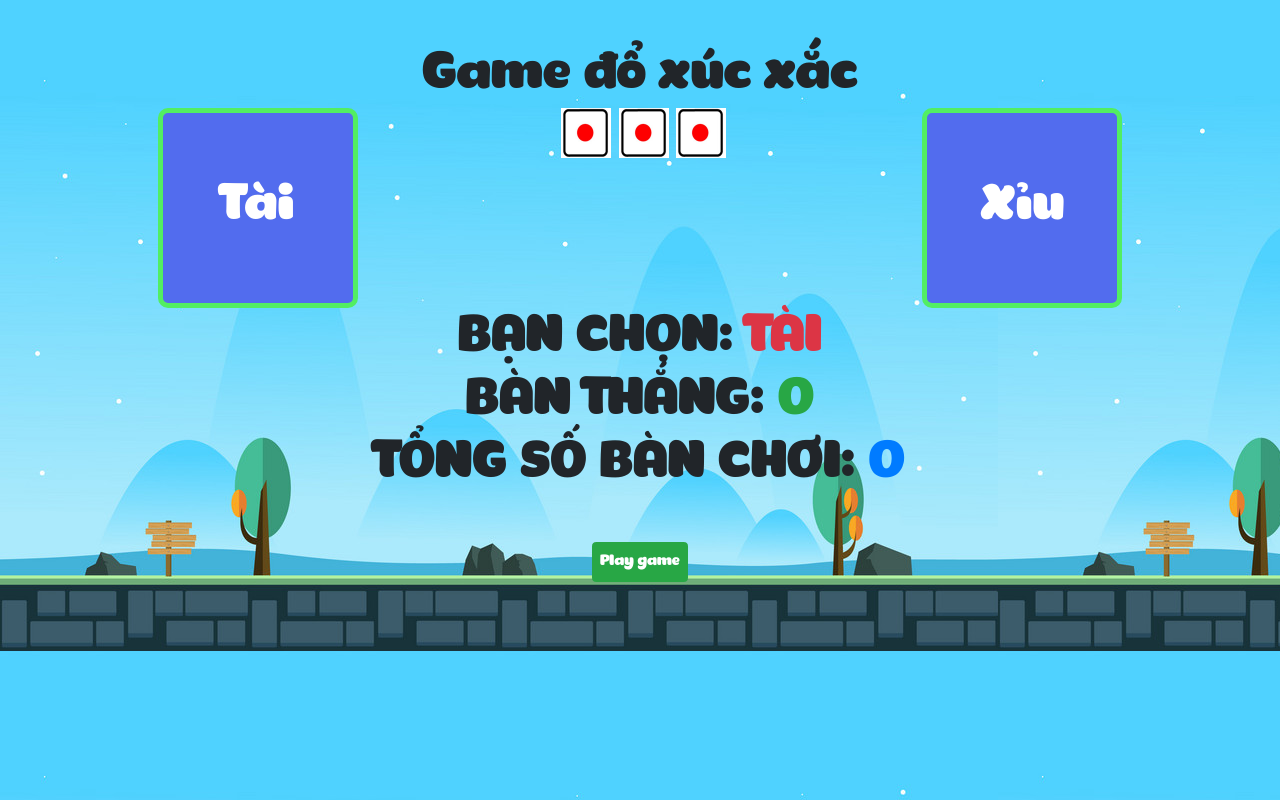
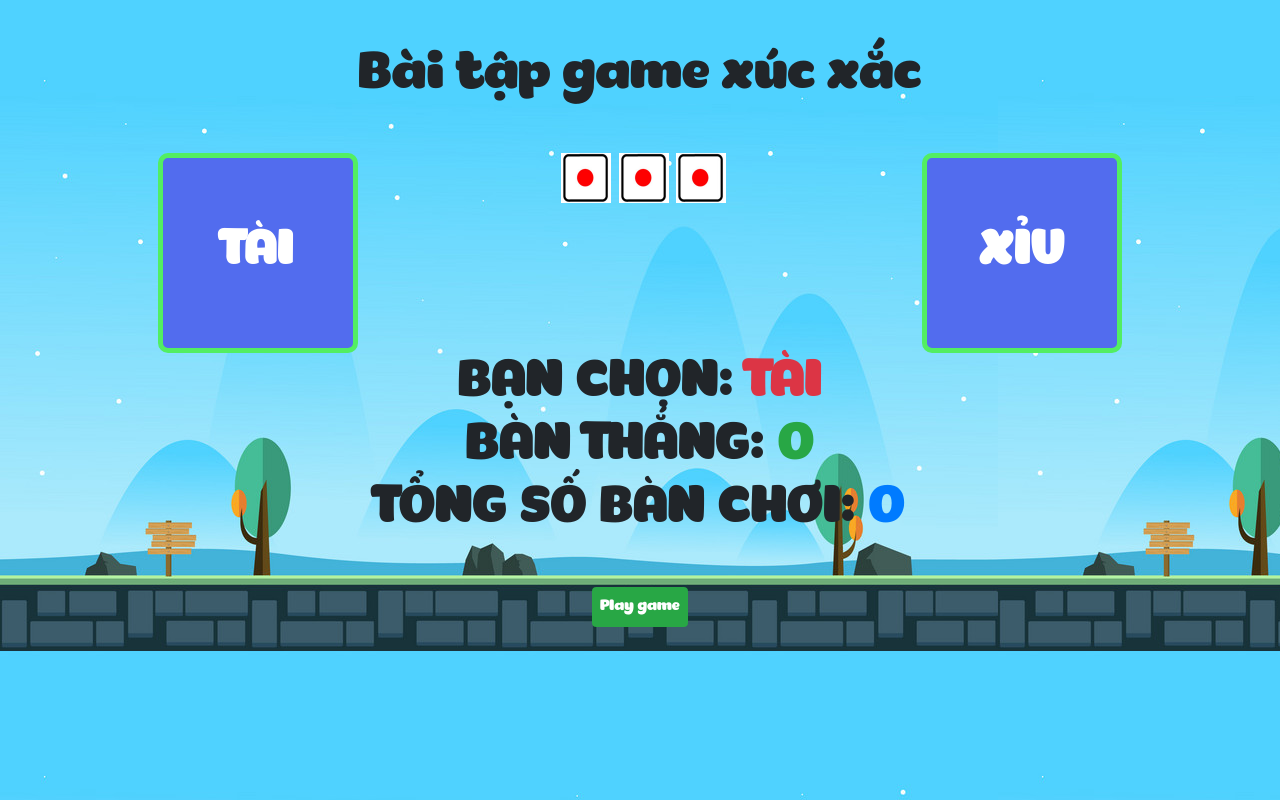
Before and after one commit to HiepHoang2190/Cyber-Reactjs-Componet-K2, a React (Create React App) app in the folder react-component-k2/: page / in a window 1280 px wide. Built offline with nearby package versions, Linux system fonts and the light colour scheme.

Commit message:
ReactJs-K2 Lesson 21: Redux bài tập game xúc xắc- xử lý đặt cược(phần 3 )

```diff
--- a/react-component-k2/src/BaiTapRedux/BaiTapGameXucXac.js
+++ b/react-component-k2/src/BaiTapRedux/BaiTapGameXucXac.js
@@ -1,40 +1,55 @@
 import React, { Component } from 'react';
-import { connect } from 'react-redux';
 import './BaiTapGameXucXac.css';
 import ThongTinTroChoi from './ThongTinTroChoi';
 import XucXac from './XucXac';
+import { connect } from 'react-redux'
 class BaiTapGameXucXac extends Component {
     render() {
         return (
             <div className="game">
                 <div className="title-game text-center mt-5 display-4">
-                    Game đổ xúc xắc
+                    Bài tập game xúc xắc
                 </div>
-                <div className="row text-center">
+
+                <div className="row text-center mt-5">
                     <div className="col-5">
-                        <button className="btnGame">Tài</button>
+                        <button onClick={() => {
+                            this.props.datCuoc(true);
+                        }} className="btnGame">TÀI</button>
                     </div>
                     <div className="col-2">
                         <XucXac />
                     </div>
                     <div className="col-5">
-                        <button className="btnGame">Xỉu</button>
+                        <button onClick={() => {
+                            this.props.datCuoc(false);
+                        }} className="btnGame">XỈU</button>
                     </div>
+
                 </div>
                 <div className="thongTinTroChoi text-center">
                     <ThongTinTroChoi />
                     <button className="btn btn-success p-2 display-4 mt-5">Play game</button>
                 </div>
             </div>
-        );
+        )
     }
 }
 
 
-const mapStateToProps = (state) => {
+
+
+const mapDispatchToProps = (dispatch) => {
     return {
-        soBanThang: state.BaiTapGameXucXacReducer.soBanThang
+        datCuoc: (taiXiu) => {
+            // Tạo action taixiu
+            let action = {
+                type: 'DAT_CUOC',
+                taiXiu
+            }
+            // gửi lên reducer
+            dispatch(action)
+        }
     }
 }
-
-export default connect(mapStateToProps)(BaiTapGameXucXac);
+export default connect(null, mapDispatchToProps)(BaiTapGameXucXac)
--- a/react-component-k2/src/BaiTapRedux/ThongTinTroChoi.js
+++ b/react-component-k2/src/BaiTapRedux/ThongTinTroChoi.js
@@ -1,8 +1,12 @@
 import React, { Component } from 'react';
 
 import { connect } from 'react-redux'
+
+
 class ThongTinTroChoi extends Component {
+
     render() {
+        // console.log('taixiu', this.props.taiXiu);
         return (
             <div>
                 <div className="display-4">BẠN CHỌN:
--- a/react-component-k2/src/redux/BaiTapGioHangReducer.js
+++ b/react-component-k2/src/redux/BaiTapGioHangReducer.js
@@ -6,6 +6,7 @@ const stateGioHang = {
 }
 
 const BaiTapGioHangReducer = (state = stateGioHang, action) => {
+    // console.log('giohang', action);
     switch (action.type) {
         case 'THEM_GIO_HANG': {
             let index = state.gioHang.findIndex(spGH => spGH.maSP === action.spGioHang.maSP);
--- a/react-component-k2/src/redux/BaiTapXucXacReducer.js
+++ b/react-component-k2/src/redux/BaiTapXucXacReducer.js
@@ -14,7 +14,11 @@ const stateDefault = {
 
 
 const BaiTapGameXucXacReducer = (state = stateDefault, action) => {
+
     switch (action.type) {
+        case 'DAT_CUOC':
+            state.taiXiu = action.taiXiu;
+            return { ...state }
         default: return { ...state }
     }
 }
```
